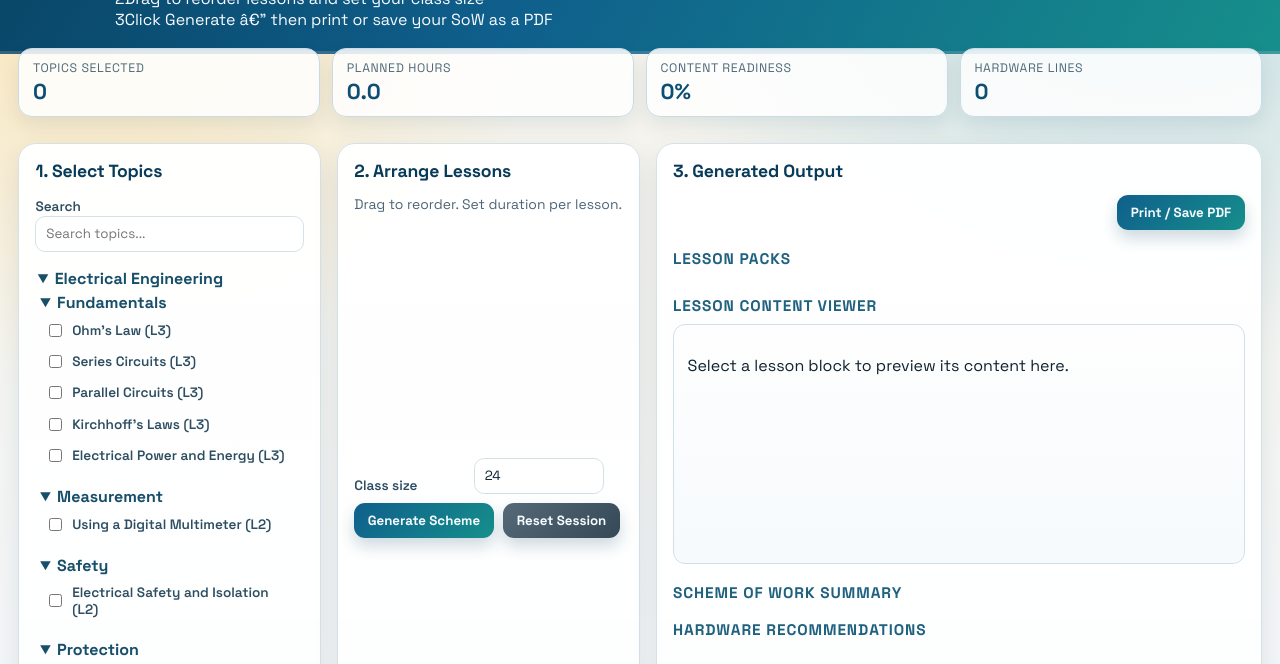
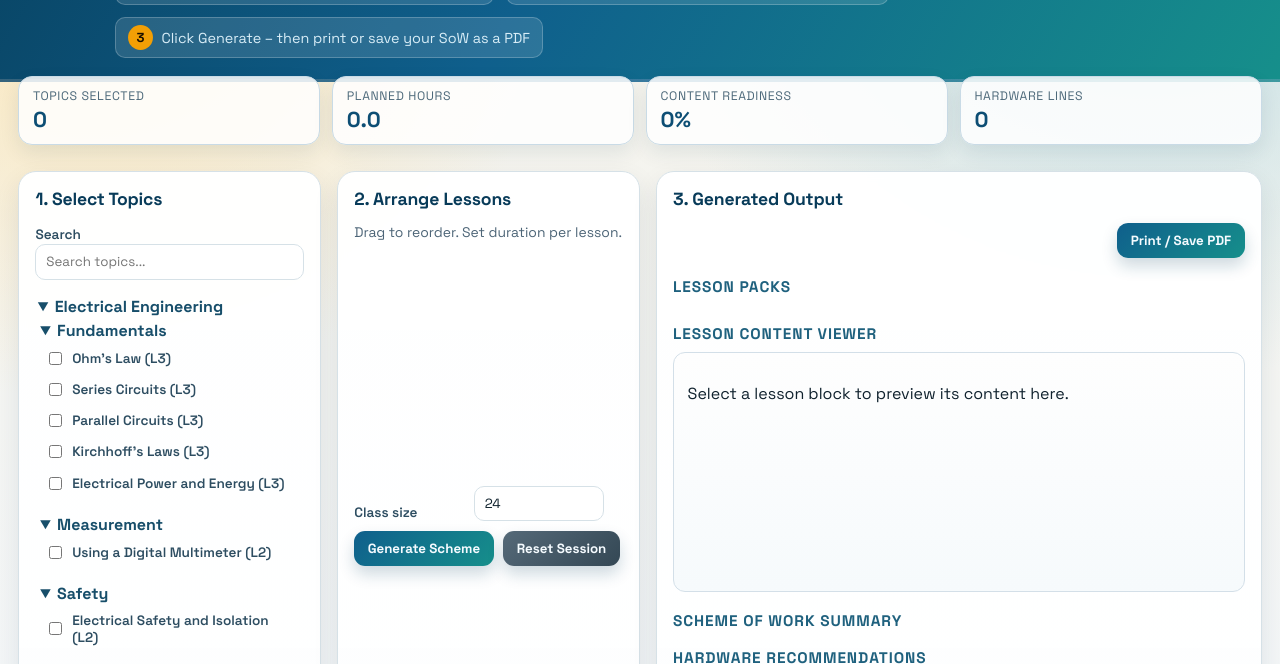
Before and after one commit to hadefuwa/sow-generator, a plain HTML site: page index.html in a window 1280 px wide. Shown: the part 248-912 px from the top of the page. Drawn offline with Linux system fonts and the light colour scheme.

Commit message:
Fix hero encoding and add step-guide styling
Replace garbled em-dash mojibake with &ndash; HTML entities, fix
broken title/link tag caused by stray CRLF, and add CSS for the
.hero-how / .hero-step / .hero-step-num how-to guide elements.

Co-Authored-By: Claude Sonnet 4.6 <noreply@anthropic.com>

```diff
--- a/index.html
+++ b/index.html
@@ -3,7 +3,8 @@
 <head>
   <meta charset="UTF-8">
   <meta name="viewport" content="width=device-width, initial-scale=1.0">
-  <title>Scheme of Work Generator â€” Matrix TSL</title>`r`n  <link rel="icon" type="image/png" href="assets/favicon.png">
+  <title>Scheme of Work Generator &ndash; Matrix TSL</title>
+  <link rel=”icon” type=”image/png” href=”assets/favicon.png”>
   <link rel="preconnect" href="https://fonts.googleapis.com">
   <link rel="preconnect" href="https://fonts.gstatic.com" crossorigin>
   <link href="https://fonts.googleapis.com/css2?family=Space+Grotesk:wght@400;500;600;700&family=Source+Serif+4:opsz,wght@8..60,500;8..60,700&display=swap" rel="stylesheet">
@@ -14,11 +15,11 @@
     <div class="hero">
       <img src="assets/matrix%20light.png" alt="Matrix TSL" class="hero-logo">
       <h1>Scheme of Work Generator</h1>
-      <p class="hero-copy">Plan, sequence, and deliver your engineering courses with confidence. Select the topics you need, arrange your lessons, and generate a complete Scheme of Work â€” ready to print and take into the classroom.</p>
+      <p class="hero-copy">Plan, sequence, and deliver your engineering courses with confidence. Select the topics you need, arrange your lessons, and generate a complete Scheme of Work &ndash; ready to print and take into the classroom.</p>
       <div class="hero-how">
         <div class="hero-step"><span class="hero-step-num">1</span><span>Choose your topics from the panel on the left</span></div>
         <div class="hero-step"><span class="hero-step-num">2</span><span>Drag to reorder lessons and set your class size</span></div>
-        <div class="hero-step"><span class="hero-step-num">3</span><span>Click Generate â€” then print or save your SoW as a PDF</span></div>
+        <div class="hero-step"><span class="hero-step-num">3</span><span>Click Generate &ndash; then print or save your SoW as a PDF</span></div>
       </div>
     </div>
   </header>
--- a/styles.css
+++ b/styles.css
@@ -111,6 +111,39 @@ h4 {
   border: 1px solid rgba(255, 255, 255, 0.35);
   font-size: 0.78rem;
   color: #ecf8ff;
+}
+
+.hero-how {
+  margin-top: 1.1rem;
+  display: flex;
+  flex-wrap: wrap;
+  gap: 0.75rem;
+}
+
+.hero-step {
+  display: flex;
+  align-items: center;
+  gap: 0.55rem;
+  background: rgba(255, 255, 255, 0.12);
+  border: 1px solid rgba(255, 255, 255, 0.22);
+  border-radius: 10px;
+  padding: 0.45rem 0.75rem;
+  font-size: 0.9rem;
+  color: #d8edf7;
+}
+
+.hero-step-num {
+  display: inline-flex;
+  align-items: center;
+  justify-content: center;
+  width: 1.55rem;
+  height: 1.55rem;
+  border-radius: 50%;
+  background: var(--accent);
+  color: #1a1000;
+  font-weight: 700;
+  font-size: 0.82rem;
+  flex-shrink: 0;
 }
 
 .layout {
```
